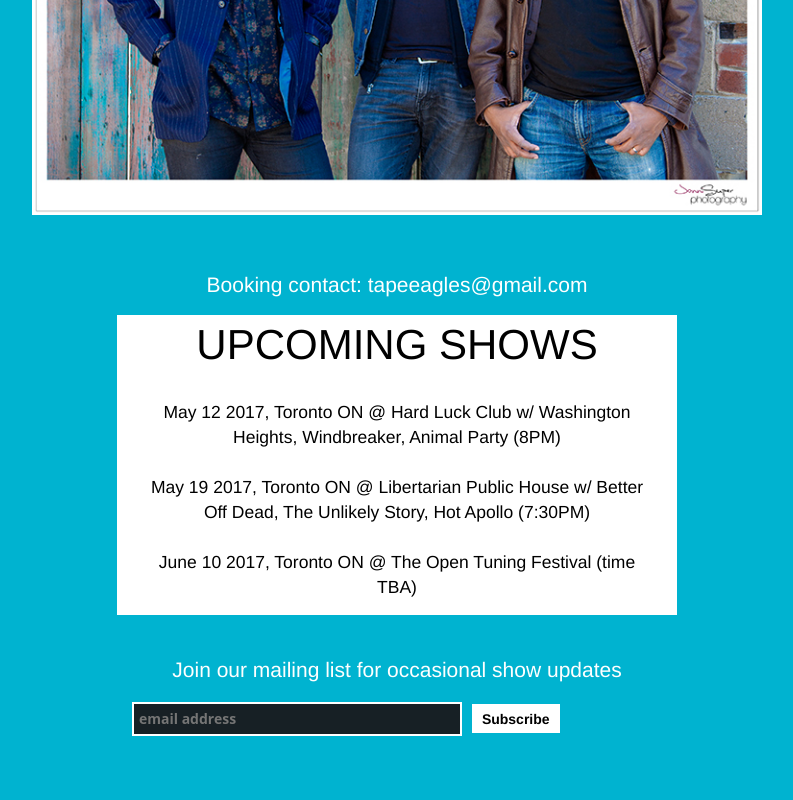
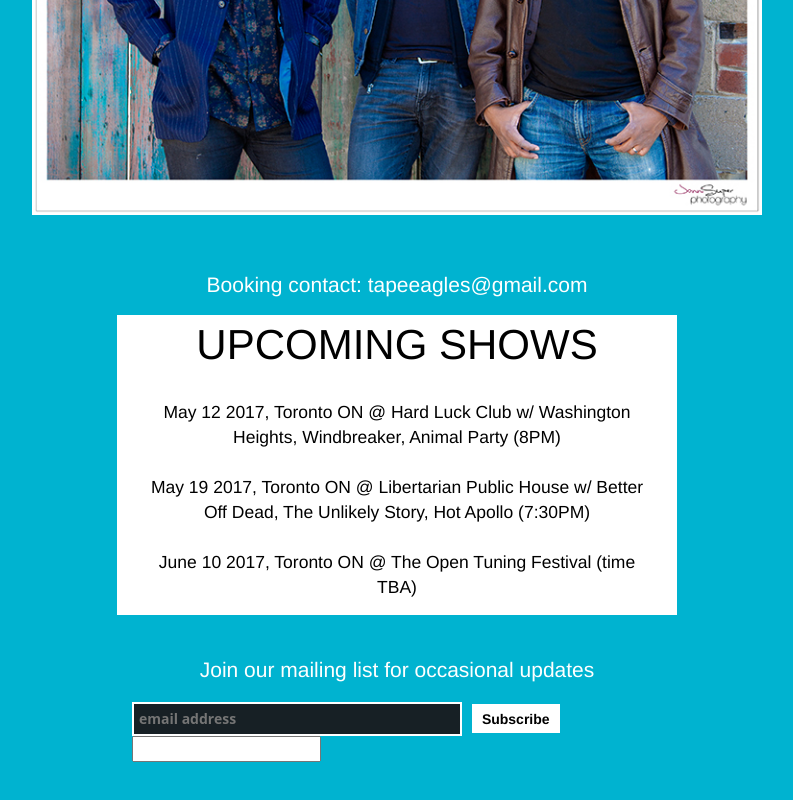
Before and after one commit to tapeeagles/tapeeagles.github.io, a plain HTML site: page index.html in a window 1280 px wide. Shown: the part 2245-3045 px from the top of the page, without its empty margins (243-1036 px from the left). Drawn offline with Linux system fonts and the light colour scheme.

Commit message:
Update index.html

```diff
--- a/index.html
+++ b/index.html
@@ -102,7 +102,7 @@
 		<!-- MAILCHIMP CONTAINER -->
 		<div class="container" style="max-width:560px; padding-top:40px">
 
-			<p class="text-center">Join our mailing list for occasional show updates</p>
+			<p class="text-center">Join our mailing list for occasional updates</p>
 
 			<!-- BEGIN SUBSCRIBE -->
 			<div class="subscribe">
@@ -110,7 +110,7 @@
 				<form action="https://TapeEagles.us14.list-manage.com/subscribe/post?u=b8d33a2ecf44b4228939bd7cc&amp;id=12ebfc077c" method="post" id="mc-embedded-subscribe-form" name="mc-embedded-subscribe-form" class="validate" target="_blank" novalidate>
 
 					<input type="email" value="" name="EMAIL" class="email" id="mce-EMAIL" placeholder="email address" required>
-    					<div style="position: absolute; left: -5000px;" aria-hidden="true">
+    					<div style="position: absolute; centre: -5000px;" aria-hidden="true">
 							<input type="text" name="b_b8d33a2ecf44b4228939bd7cc_12ebfc077c" tabindex="-1" value="">
 						</div>
 					<input type="submit" value="Subscribe" name="subscribe" id="mc-embedded-subscribe" class="button">
```
